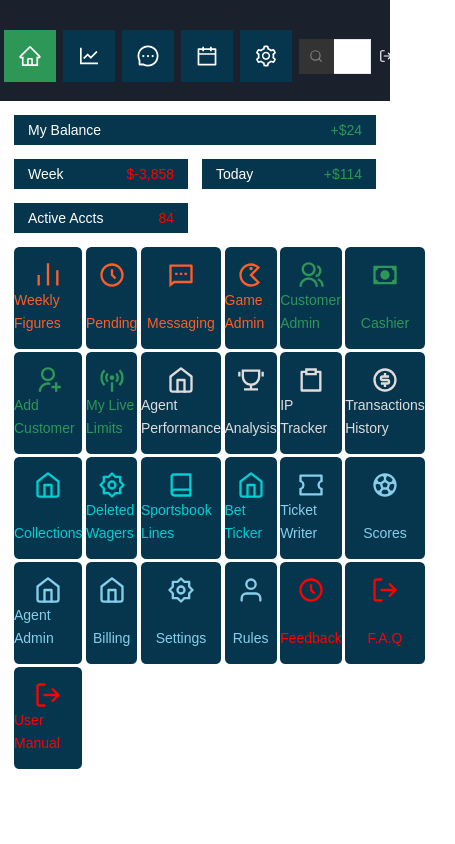
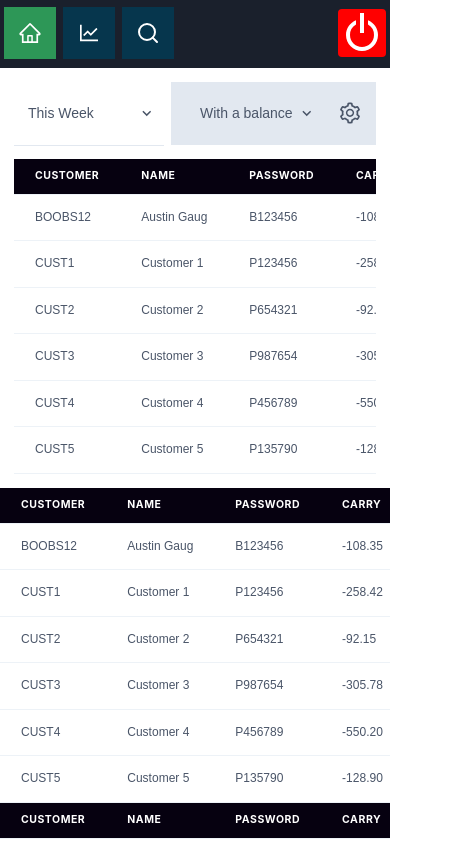
Before and after one commit to AyoMoses1/BettyX, a React (Create React App) app: page / in a window 390 px wide. Shown: the top 844 px of the page, 455 px wide, since content can reach past the window. Built offline with nearby package versions, Linux system fonts and the light colour scheme.

Commit message:
Make the statistics page responsive

```diff
--- a/src/App.js
+++ b/src/App.js
@@ -54,7 +54,7 @@ const App = () => {
   const renderPage = () => {
     switch (currentPage) {
       case 'home':
-        return <Dashboard />;
+        return <Statistics />;
       case 'game-admin':
         return <Games />;
       case 'messages':
--- a/src/common/NavBar.js
+++ b/src/common/NavBar.js
@@ -17,6 +17,7 @@ import {
   AiOutlineSetting,
 } from 'react-icons/ai';
 import { CurrentPageContext } from '../App';
+import { BiLogInCircle, BiPowerOff } from 'react-icons/bi';
 
 const Navbar = () => {
   const handleLogout = () => {
@@ -26,7 +27,7 @@ const Navbar = () => {
   const { setCurrentPage } = useContext(CurrentPageContext);
 
   return (
-    <Box bg="gray.800" color="white" py={4} h="12vh">
+    <Box bg="gray.800" color="white" py={['2', '4']} h={['8vh', '12vh']}>
       <Flex maxW="98%" mx="auto" align="center">
         <Box>
           <Flex spacing="10px">
@@ -34,20 +35,38 @@ const Navbar = () => {
               <AiOutlineHome size={24} />
             </Box>
             <Box p="4" mr={2} bg="blue">
-              <AiOutlineLineChart size={24} onClick={() => setCurrentPage('statistics')} />
+              <AiOutlineLineChart
+                size={24}
+                onClick={() => setCurrentPage('statistics')}
+              />
             </Box>
-            <Box p="4" mr={2} bg="blue" onClick={() => setCurrentPage('pending')}>
+            <Box
+              p="4"
+              mr={2}
+              bg="blue"
+              onClick={() => setCurrentPage('pending')}
+              display={['none', 'block']}
+            >
               <AiOutlineMessage size={24} />
             </Box>
-            <Box p="4" mr={2} bg="blue">
-              <AiOutlineCalendar size={24} onClick={() => setCurrentPage('messages')}/>
+            <Box p="4" mr={2} bg="blue" display={['none', 'block']}>
+              <AiOutlineCalendar
+                size={24}
+                onClick={() => setCurrentPage('messages')}
+              />
             </Box>
-            <Box p="4" mr={2} bg="blue">
-              <AiOutlineSetting size={24} onClick={() => setCurrentPage('settings')} />
+            <Box p="4" mr={2} bg="blue" display={['none', 'block']}>
+              <AiOutlineSetting
+                size={24}
+                onClick={() => setCurrentPage('settings')}
+              />
+            </Box>
+            <Box p="4" mr={2} bg="blue" display={['block', 'none']}>
+              <FiSearch size={24} onClick={() => setCurrentPage('settings')} />
             </Box>
           </Flex>
         </Box>
-        <InputGroup w="300px">
+        <InputGroup w="300px" display={['none', 'block']}>
           <InputLeftElement
             pointerEvents="none"
             children={<FiSearch color="gray" />}
@@ -60,15 +79,9 @@ const Navbar = () => {
           />
         </InputGroup>
         <Spacer />
-        <Button
-          colorScheme="blue"
-          variant="ghost"
-          leftIcon={<FiLogOut />}
-          onClick={handleLogout}
-          alignSelf="flex-end"
-        >
-          Logout
-        </Button>
+        <Box bg="red" onClick={handleLogout} borderRadius={4}>
+          <BiPowerOff size={48} />
+        </Box>
       </Flex>
     </Box>
   );
--- a/src/pages/dashboard/components/GridBox.js
+++ b/src/pages/dashboard/components/GridBox.js
@@ -20,7 +20,7 @@ const GridBox = ({ data }) => {
   };
   return (
     <GridItem
-      colSpan={1}
+      colSpan={['2', '2', '2', '1']}
       bg="blue"
       py={4}
       borderRadius="md"
--- a/src/pages/statistics/components/helpers.js
+++ b/src/pages/statistics/components/helpers.js
@@ -411,3 +411,123 @@ export const selectDates = [
     name: '28 weeks ago',
   },
 ];
+
+
+export const mobileDates = [
+  {
+    value: 'thisweek',
+    name: 'This Week',
+  },
+  {
+    value: 'lastweek',
+    name: 'Last Week',
+  },
+  {
+    value: '2',
+    name: '2 weeks ago',
+  },
+  {
+    value: '3',
+    name: '3 weeks ago',
+  },
+  {
+    value: '4',
+    name: '4 weeks ago',
+  },
+  {
+    value: '5',
+    name: '5 weeks ago',
+  },
+  {
+    value: '6',
+    name: '6 weeks ago',
+  },
+  {
+    value: '7',
+    name: '7 weeks ago',
+  },
+  {
+    value: '8',
+    name: '8 weeks ago',
+  },
+  {
+    value: '9',
+    name: '9 weeks ago',
+  },
+  {
+    value: '10',
+    name: '10 weeks ago',
+  },
+  {
+    value: '11',
+    name: '11 weeks ago',
+  },
+  {
+    value: '12',
+    name: '12 weeks ago',
+  },
+  {
+    value: '13',
+    name: '13 weeks ago',
+  },
+  {
+    value: '14',
+    name: '14 weeks ago',
+  },
+  {
+    value: '15',
+    name: '15 weeks ago',
+  },
+  {
+    value: '16',
+    name: '16 weeks ago',
+  },
+  {
+    value: '17',
+    name: '17 weeks ago',
+  },
+  {
+    value: '18',
+    name: '18 weeks ago',
+  },
+  {
+    value: '19',
+    name: '19 weeks ago',
+  },
+  {
+    value: '20',
+    name: '20 weeks ago',
+  },
+  {
+    value: '21',
+    name: '21 weeks ago',
+  },
+  {
+    value: '22',
+    name: '22 weeks ago',
+  },
+  {
+    value: '23',
+    name: '23 weeks ago',
+  },
+  {
+    value: '24',
+    name: '24 weeks ago',
+  },
+  {
+    value: '25',
+    name: '25 weeks ago',
+  },
+  {
+    value: '26',
+    name: '26 weeks ago',
+  },
+  {
+    value: '27',
+    name: '27 weeks ago',
+  },
+  {
+    value: '28',
+    name: '28 weeks ago',
+  },
+];
--- a/src/pages/statistics/index.js
+++ b/src/pages/statistics/index.js
@@ -1,6 +1,6 @@
 import React, { useMemo, useState } from 'react';
 import DynamicTable from '../../common/DynamicTable';
-import { selectDates, selectMode, summaryColumns } from './components/helpers';
+import { mobileDates, selectDates, selectMode, summaryColumns } from './components/helpers';
 import { summary as data } from './components/data';
 import {
   Tabs,
@@ -56,9 +56,22 @@ const Index = (props) => {
       name: 'time',
       label: '',
       type: 'select',
-      width: '200px',
+      width: '150px',
       variant: 'outline-select',
       options: selectDates.map((item) => ({
+        value: item.value,
+        name: item.name,
+      })),
+    },
+  ]);
+  const tableLeftMobileInput = useMemo(() => [
+    {
+      name: 'time',
+      label: '',
+      type: 'select',
+      width: '150px',
+      variant: 'outline-select',
+      options: mobileDates.map((item) => ({
         value: item.value,
         name: item.name,
       })),
@@ -70,10 +83,17 @@ const Index = (props) => {
       <Tabs variant="enclosed" isLazy>
         <Flex justifyContent="space-between" px={4}>
           <TabList>
-            <Tab>This Week</Tab>
-            <Tab>Last Week</Tab>
-            <Box mt={4}>
+            <Tab display={['none', 'block']}>This Week</Tab>
+            <Tab display={['none', 'block']}>Last Week</Tab>
+            <Box mt={4} display={['none', 'block']}>
               {tableLeftInput.map((input) =>
+                generateInputs({
+                  ...input,
+                })
+              )}
+            </Box>
+            <Box mt={4} display={['block', 'none']}>
+              {tableLeftMobileInput.map((input) =>
                 generateInputs({
                   ...input,
                 })
@@ -87,9 +107,15 @@ const Index = (props) => {
               <option>With a balance</option>
               <option>With a balance</option>
             </Select>
-            <AiOutlineSetting size={24} />
-            <FaPrint size={24} />
-            <FaFileExcel size={24} />
+            <Box>
+              <AiOutlineSetting size={24} />
+            </Box>
+            <Box display={['none', 'block']}>
+              <FaPrint size={24} />
+            </Box>
+            <Box display={['none', 'block']}>
+              <FaFileExcel size={24} />
+            </Box>
           </HStack>
         </Flex>
         <TabPanels>
--- a/src/theme/components/Text.js
+++ b/src/theme/components/Text.js
@@ -40,8 +40,8 @@ export const TextStyle = {
     }),
     cardText: (props) => ({
       fontWeight: '400',
-      fontSize: '14px',
       color: props.theme.colors.white,
+      fontSize: { base: '12px', md: '14px', lg: '1.1vw' },
     }),
     reviewText: (props) => ({
       fontWeight: '200',
```
